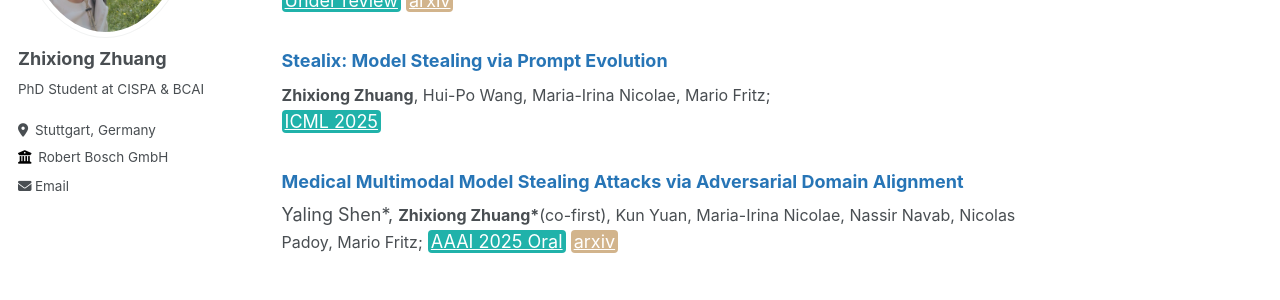
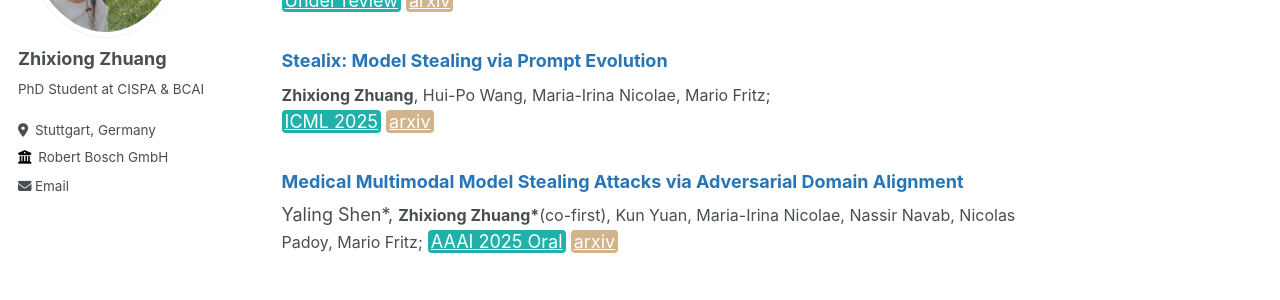
Before and after one commit to zhixiongzh/zhixiongzh.github.io, a Jekyll site: the page built from _pages/publications.md, in a window 1280 px wide and 1193 px high. Shown: the part 311-611 px from the top of the window. Built offline with Jekyll 4.4.1, drawn with Linux system fonts in a browser that asks for light colours.

Commit message:
Update publications.md

```diff
--- a/_pages/publications.md
+++ b/_pages/publications.md
@@ -41,8 +41,8 @@ a { TEXT-DECORATION:none }
 
 ### <span style="color:rgb(39, 117, 182)">Stealix: Model Stealing via Prompt Evolution</span>
 <font size="3"><b>Zhixiong Zhuang</b>, Hui-Po Wang, Maria-Irina Nicolae, Mario Fritz;</font>
-<a href="https://icml.cc/virtual/2025/poster/44026" class="btn--paper" target="_blank">ICML 2025</a>
-
+<a href="https://zhixiongzh.github.io/stealix/" class="btn--paper" target="_blank">ICML 2025</a>
+<a href="https://arxiv.org/abs/2506.058678" class="btn--arxiv" target="_blank">arxiv</a>
 
 ### <span style="color:rgb(39, 117, 182)">Medical Multimodal Model Stealing Attacks via Adversarial Domain Alignment</span>
 Yaling Shen*, <font size="3"><b>Zhixiong Zhuang*</b>(co-first), Kun Yuan, Maria-Irina Nicolae, Nassir Navab, Nicolas Padoy, Mario Fritz;</font>
```
